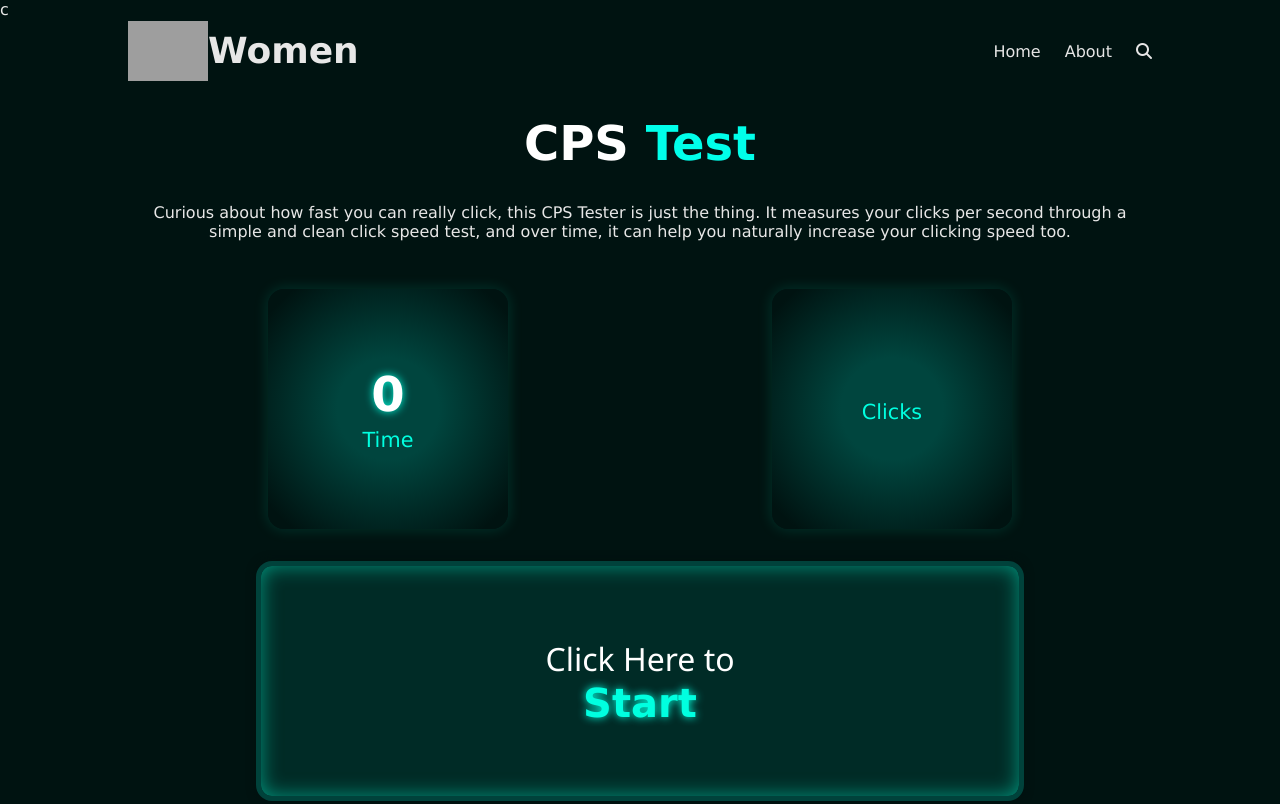
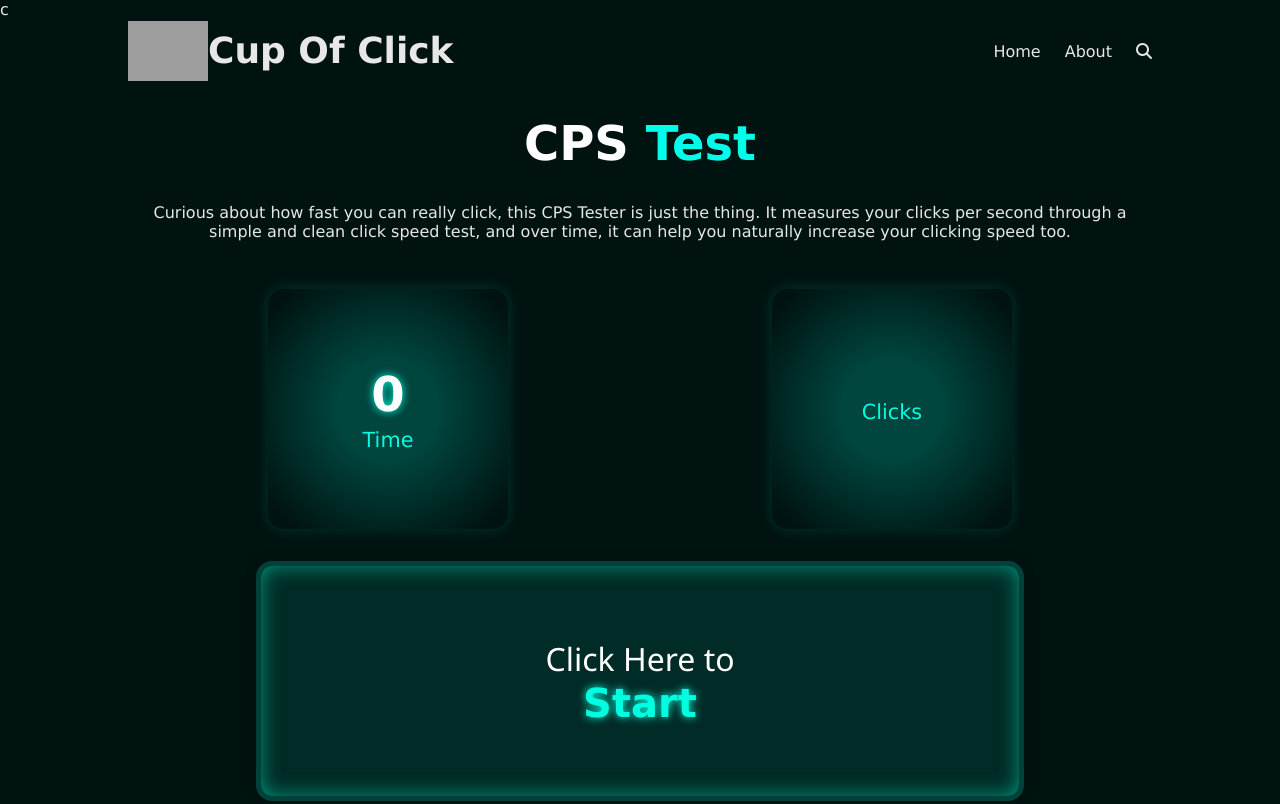
Before and after one commit to Manish-207/Click-Speed-Test, a plain HTML site: page index.html in a window 1280 px wide. Shown: the top 804 px of the page. Drawn offline with Linux system fonts and the light colour scheme; grey boxes are pictures that could not be loaded.

Commit message:
indexization

```diff
--- a/cps.html
+++ b/index.html
@@ -3,7 +3,7 @@ c<!DOCTYPE html>
 <head>
     <meta charset="UTF-8">
     <meta name="viewport" content="width=device-width, initial-scale=1.0">
-    <title>Document</title>
+    <title>clickspeedtest</title>
     <link rel="stylesheet" href="styler.css">
     <link rel="stylesheet" href="https://cdnjs.cloudflare.com/ajax/libs/font-awesome/6.7.2/css/all.min.css" integrity="sha512-Evv84Mr4kqVGRNSgIGL/F/aIDqQb7xQ2vcrdIwxfjThSH8CSR7PBEakCr51Ck+w+/U6swU2Im1vVX0SVk9ABhg==" crossorigin="anonymous" referrerpolicy="no-referrer" />
 </head>
@@ -13,7 +13,7 @@ c<!DOCTYPE html>
             <nav class="head">
                 <div class="dn">
                     <img src="https://png.pngtree.com/png-vector/20230903/ourmid/pngtree-isolated-plain-white-mug-png-image_9949606.png" alt="" class="cup">
-                    <H2>Women</H2>
+                    <H2>Cup Of Click</H2>
                 </div>
                 <div>
                     <ul class="navbarlist">
```
